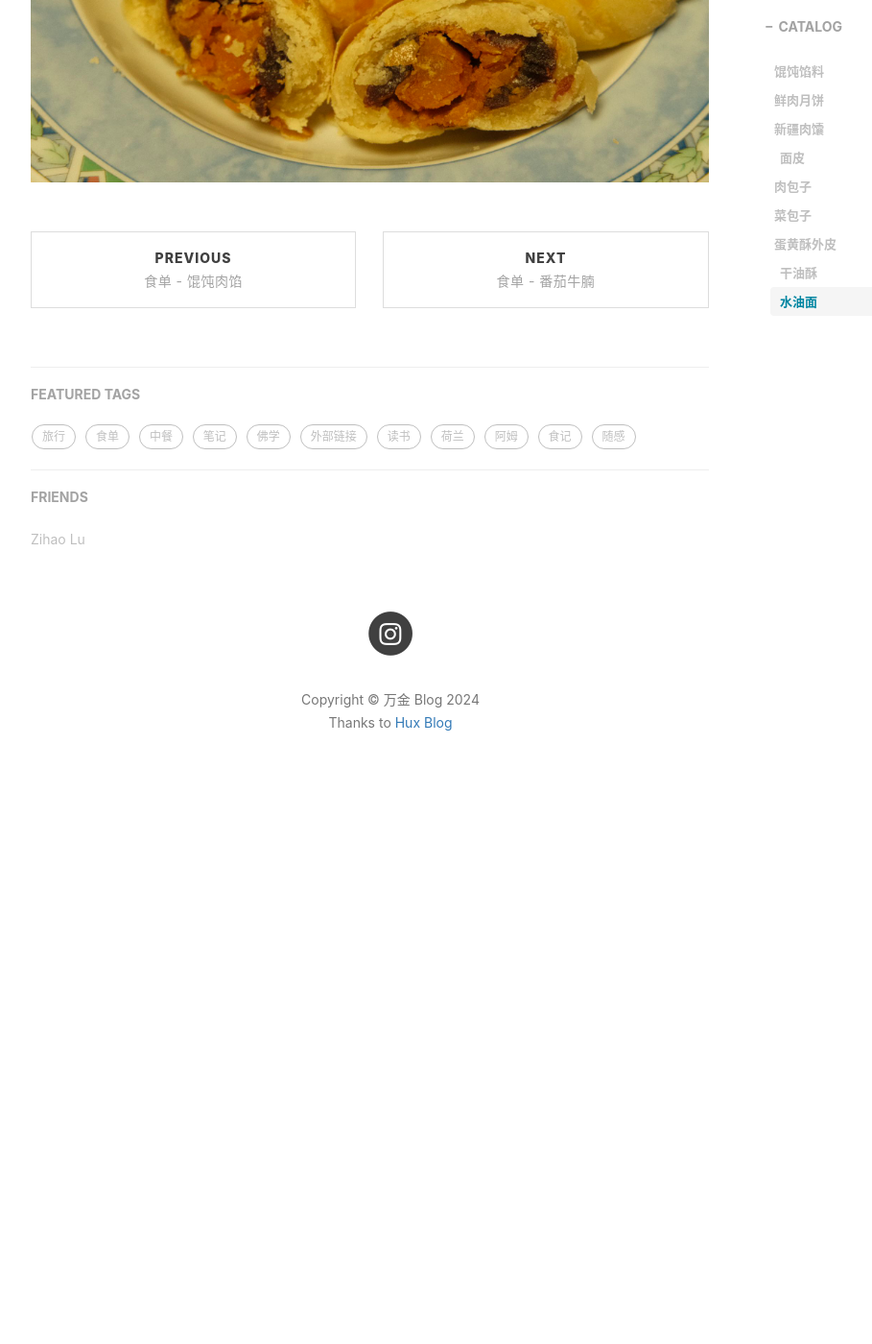
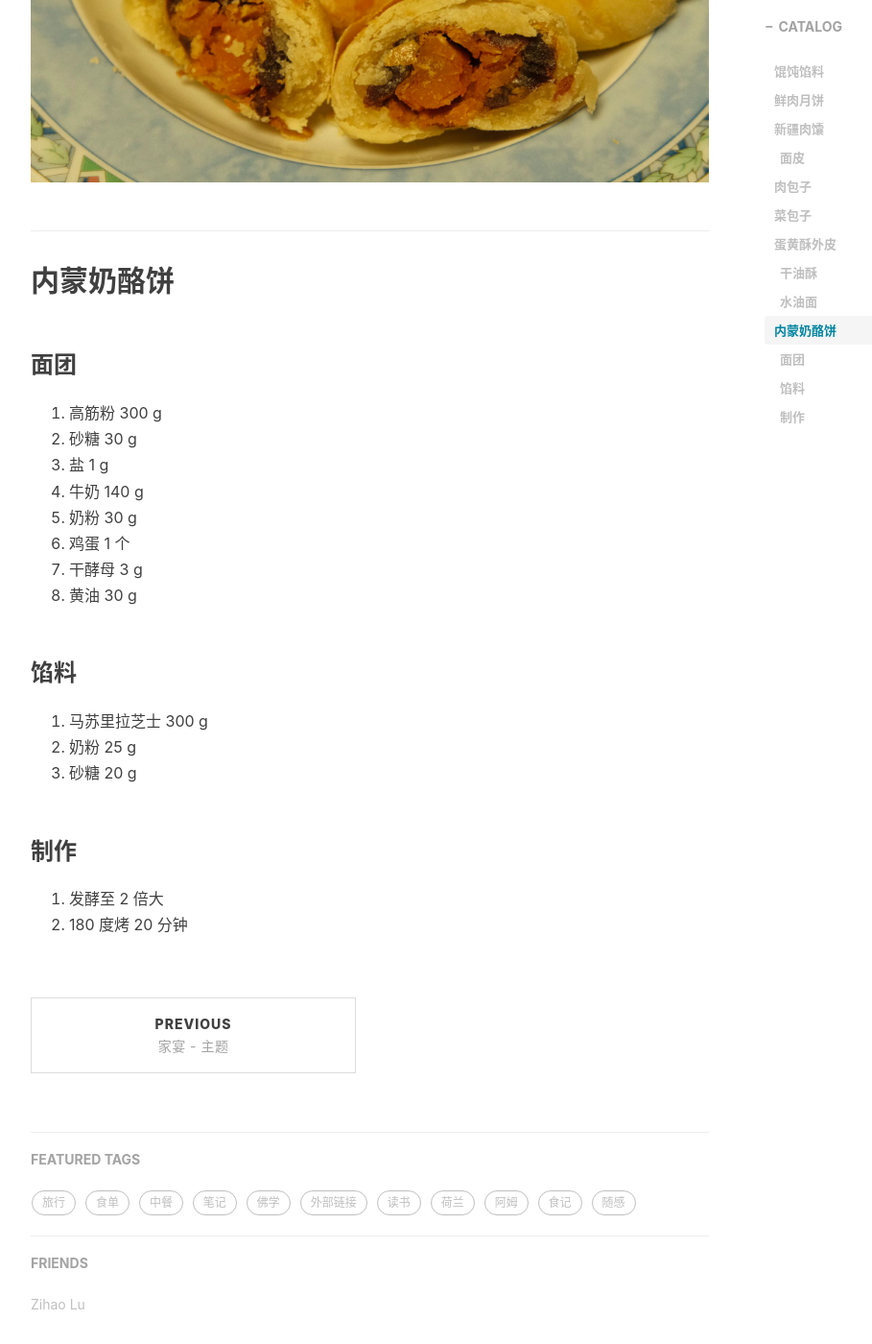
Before and after one commit to dutchflu/dutchflu.github.io, a Jekyll site: the page built from _posts/2024-01-10-常用馅料.md, in a window 1280 px wide and 1400 px high, scrolled down 4086 px. Shown: the whole window at 96% size, without its empty margins (233-1142 px from the left). Built offline with Jekyll 4.4.1, drawn with Linux system fonts in a browser that asks for light colours; nearby versions of some CDN libraries; comment, search, counter and statistics services are not loaded; before the commit the page ends 4943 px from its top, so only the background shows below that; some of the changed text lies outside the part shown.

Commit message:
部分修改

```diff
--- a/_posts/2023-02-07-常用馅料.md
+++ b/_posts/2024-01-10-常用馅料.md
@@ -88,3 +88,27 @@
 5. 开水 70 g
 
 ![蛋黄酥](/img/in-post/食单/常用馅料/蛋黄酥.jpeg)
+
+## 内蒙奶酪饼
+
+### 面团
+
+1. 高筋粉 300 g
+2. 砂糖 30 g
+3. 盐 1 g
+4. 牛奶 140 g
+5. 奶粉 30 g
+6. 鸡蛋 1 个
+7. 干酵母 3 g
+8. 黄油 30 g
+
+### 馅料
+
+1. 马苏里拉芝士 300 g
+2. 奶粉 25 g
+3. 砂糖 20 g
+
+### 制作
+
+1. 发酵至 2 倍大
+2. 180 度烤 20 分钟
```
Also changed, not shown: other parts of _posts/2024-01-10-常用馅料.md (+2 -2 lines), _posts/2024-01-10-家宴主题记录.md (+5 -5 lines).
